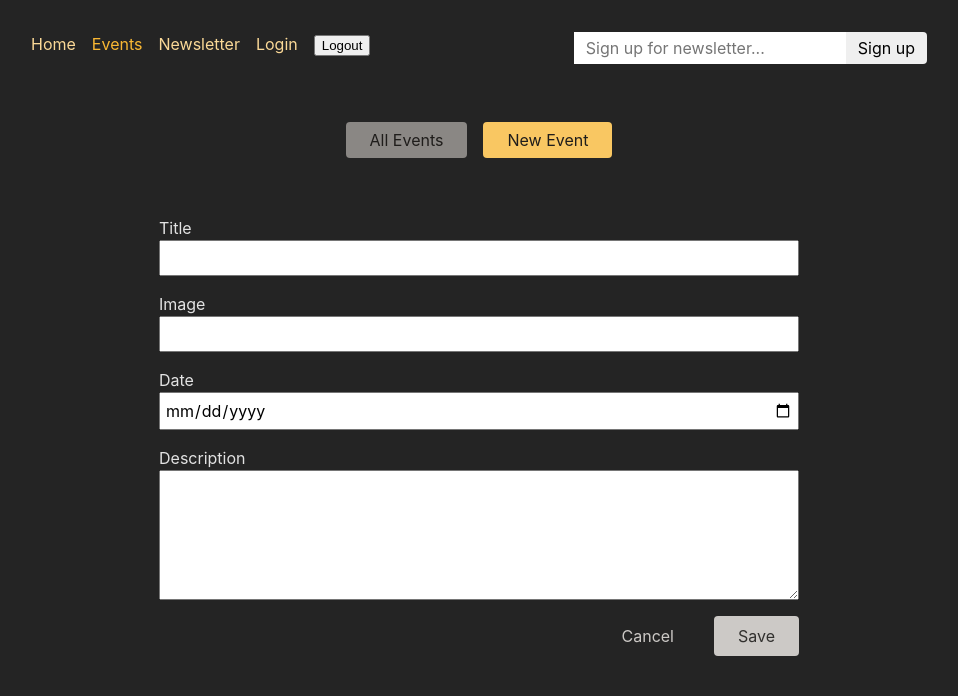
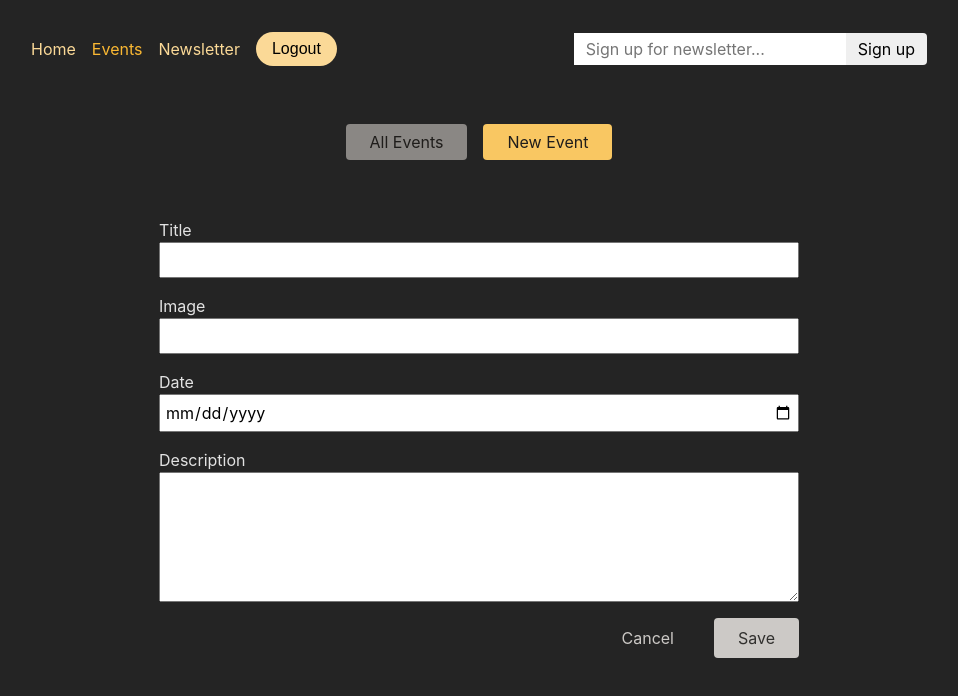
Before and after one commit to aufasyaihan/react-auth, a React (Create React App) app in the folder frontend/: page /events/new in a window 1280 px wide. Shown: the top 696 px of the page, without its empty margins (161-1119 px from the left). Built offline with nearby package versions, Linux system fonts and the light colour scheme.

Commit message:
add ui styling for logged in user and not

```diff
--- a/frontend/src/App.js
+++ b/frontend/src/App.js
@@ -17,12 +17,15 @@ import RootLayout from "./pages/Root";
 import { action as manipulateEventAction } from "./components/EventForm";
 import NewsletterPage, { action as newsletterAction } from "./pages/Newsletter";
 import { action as logoutAction } from "./pages/Logout";
+import { isTokenExist } from "./util/auth";
 
 const router = createBrowserRouter([
   {
     path: "/",
     element: <RootLayout />,
     errorElement: <ErrorPage />,
+    id: "root",
+    loader: isTokenExist,
     children: [
       { index: true, element: <HomePage /> },
       {
--- a/frontend/src/components/EventItem.js
+++ b/frontend/src/components/EventItem.js
@@ -1,15 +1,16 @@
-import { Link, useSubmit } from 'react-router-dom';
+import { Link, useRouteLoaderData, useSubmit } from "react-router-dom";
 
-import classes from './EventItem.module.css';
+import classes from "./EventItem.module.css";
 
 function EventItem({ event }) {
+  const token = useRouteLoaderData("root");
   const submit = useSubmit();
 
   function startDeleteHandler() {
-    const proceed = window.confirm('Are you sure?');
+    const proceed = window.confirm("Are you sure?");
 
     if (proceed) {
-      submit(null, { method: 'delete' });
+      submit(null, { method: "delete" });
     }
   }
 
@@ -19,10 +20,12 @@ function EventItem({ event }) {
       <h1>{event.title}</h1>
       <time>{event.date}</time>
       <p>{event.description}</p>
-      <menu className={classes.actions}>
-        <Link to="edit">Edit</Link>
-        <button onClick={startDeleteHandler}>Delete</button>
-      </menu>
+      {token && (
+        <menu className={classes.actions}>
+          <Link to="edit">Edit</Link>
+          <button onClick={startDeleteHandler}>Delete</button>
+        </menu>
+      )}
     </article>
   );
 }
--- a/frontend/src/components/EventsNavigation.js
+++ b/frontend/src/components/EventsNavigation.js
@@ -1,8 +1,9 @@
-import { NavLink } from 'react-router-dom';
+import { NavLink, useRouteLoaderData } from "react-router-dom";
 
-import classes from './EventsNavigation.module.css';
+import classes from "./EventsNavigation.module.css";
 
 function EventsNavigation() {
+  const token = useRouteLoaderData("root");
   return (
     <header className={classes.header}>
       <nav>
@@ -18,6 +19,7 @@ function EventsNavigation() {
               All Events
             </NavLink>
           </li>
+          {token && (
             <li>
               <NavLink
                 to="/events/new"
@@ -28,6 +30,7 @@ function EventsNavigation() {
                 New Event
               </NavLink>
             </li>
+          )}
         </ul>
       </nav>
     </header>
--- a/frontend/src/components/MainNavigation.js
+++ b/frontend/src/components/MainNavigation.js
@@ -1,9 +1,11 @@
-import { Form, NavLink } from "react-router-dom";
+import { Form, NavLink, useRouteLoaderData } from "react-router-dom";
 
 import classes from "./MainNavigation.module.css";
 import NewsletterSignup from "./NewsletterSignup";
 
 function MainNavigation() {
+  const isLogin = useRouteLoaderData("root")
+  console.log(isLogin);
   return (
     <header className={classes.header}>
       <nav>
@@ -39,21 +41,24 @@ function MainNavigation() {
               Newsletter
             </NavLink>
           </li>
+          {!isLogin ? (
             <li>
               <NavLink
                 to="/auth?mode=login"
                 className={({ isActive }) =>
-                isActive ? classes.active : undefined
+                  isActive ? `${classes.auth} ${classes.active}` : `${classes.auth}`
                 }
               >
                 Login
               </NavLink>
             </li>
+          ) : (
             <li>
               <Form action="/logout" method="post">
-              <button>Logout</button>
+                <button className={classes.auth}>Logout</button>
               </Form>
             </li>
+          )}
         </ul>
       </nav>
       <NewsletterSignup />
--- a/frontend/src/components/MainNavigation.module.css
+++ b/frontend/src/components/MainNavigation.module.css
@@ -1,14 +1,30 @@
+.auth {
+  background-color: var(--color-primary-400);
+  border: none;
+  color: black !important;
+  cursor: pointer;
+  font-size: medium;
+  padding: 0.5rem 1rem;
+  border-radius: 24px;
+}
+
+.auth:hover {
+  background-color: var(--color-primary-800);
+}
+
 .header {
   max-width: 60rem;
   margin: auto;
   padding: 2rem;
   display: flex;
   justify-content: space-between;
+  align-items: center;
 }
 
 .list {
   display: flex;
   gap: 1rem;
+  align-items: center;
 }
 
 .list a {
--- a/frontend/src/util/auth.js
+++ b/frontend/src/util/auth.js
@@ -4,6 +4,5 @@ export function getAuthToken() {
 }
 
 export function isTokenExist() {
-  const isExist = localStorage.getItem("token") !== null;
-  return isExist;
+  return getAuthToken;
 }
```
Lines whose indentation alone changed are shown as unchanged.
